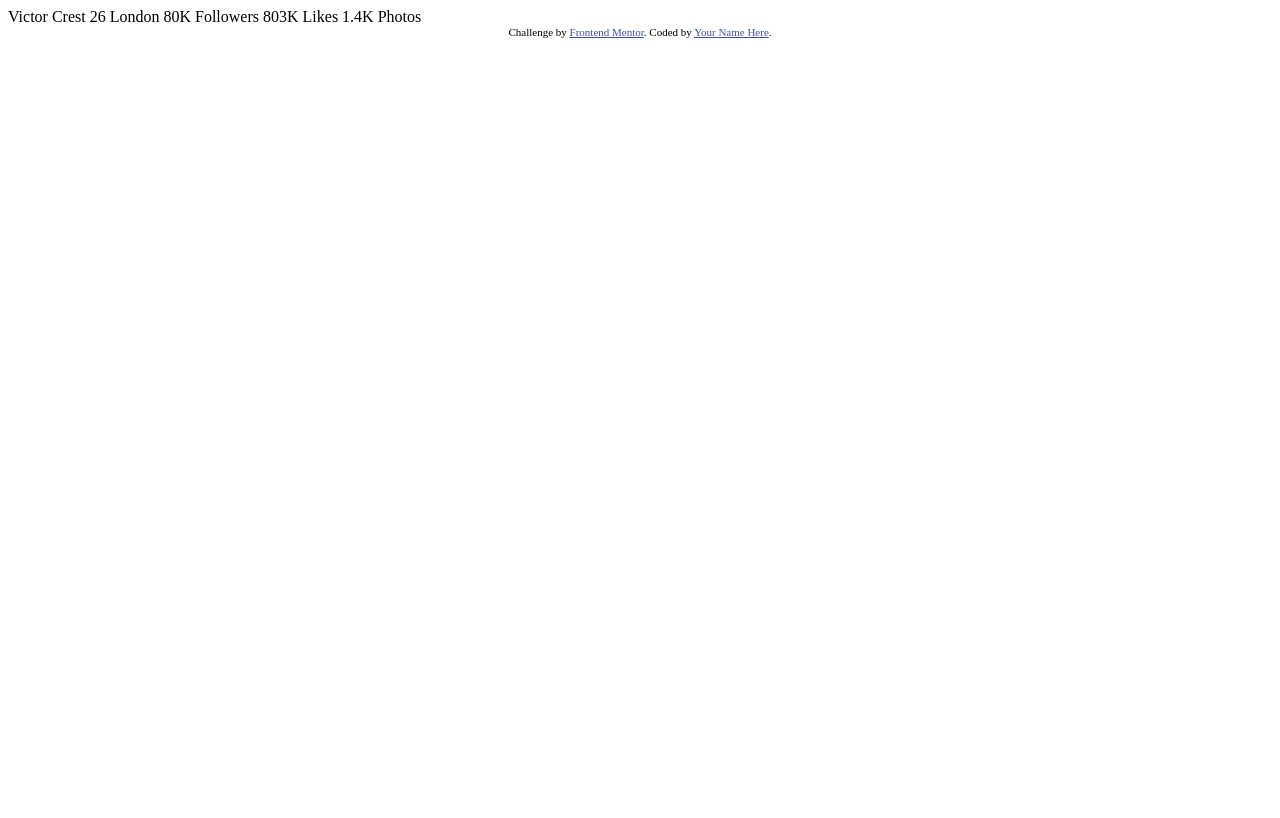
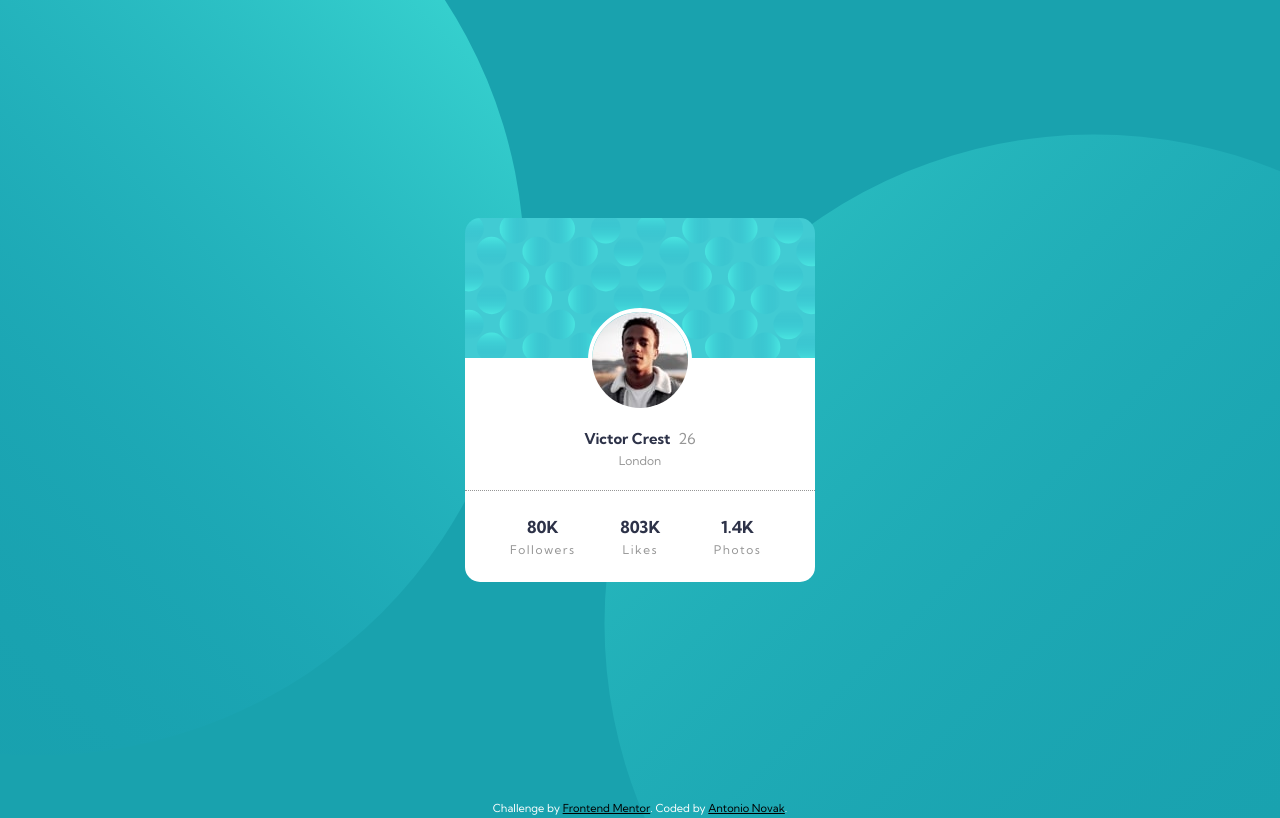
Before and after one commit to Nova988/Profile-card, a website: page dist/index.html in a window 1280 px wide. Drawn offline with Linux system fonts and the light colour scheme.

Commit message:
finished project

```diff
--- a/scss/style.scss
+++ b/scss/style.scss
@@ -0,0 +1,125 @@
+// variables
+
+// Primary
+$dark-cyan: hsl(185, 75%, 39%);
+$very-dark-desaturated-blue: hsl(229, 23%, 23%);
+$dark-grayish-blue: hsl(227, 10%, 46% );
+
+// Neutral
+$dark-gray: hsl(0, 0%, 59%);
+
+
+// Main styles
+* {
+    padding: 0;
+    margin: 0;
+    box-sizing: border-box;
+}
+
+html,
+body {
+    background: url('../images/bg-pattern-top.svg') no-repeat bottom -25% left -150%/auto, url('../images/bg-pattern-bottom.svg') no-repeat top -75% right -100%/auto $dark-cyan;
+    height: 100%;
+    width: 100%;
+    line-height: 1.6;
+    font-size: 15px;
+    font-weight: 400;
+    font-family: 'Kumbh Sans', sans-serif;
+    color: $dark-gray;
+}
+
+h1 {
+    font-weight: 700;
+    font-size: 1.4rem;
+    text-transform: capitalize;
+}
+
+ul {
+    list-style: none;
+}
+
+a {
+    display: inline-block;
+}
+
+img {
+    max-width: 100%;
+}
+
+// Utility
+.container {
+    max-width: 1100px;
+    margin: auto;
+    display: flex;
+    justify-content: center;
+    align-items: center;
+    min-height: 100vh;
+    overflow: hidden;
+}
+
+// Card style
+.card {
+    background: url('../images/bg-pattern-card.svg') no-repeat top #fff;
+    min-width: 350px;
+    text-align: center;
+    border-radius: 1rem;
+
+    &-heading {
+        padding-top: 6rem;
+
+        &-image {
+            border-radius: 50%;
+            overflow: hidden;
+            display: flex;
+            justify-content: center;
+            align-items: center;
+
+            img {
+                border-radius: 50%;
+                border: 4px solid #fff;
+            }
+        }
+
+        &-text {
+            padding: 1rem 0 1.3rem 0;
+
+            .name {
+                font-weight: 700;
+                color: $very-dark-desaturated-blue;
+
+                .age {
+                    color: $dark-gray;
+                    font-weight: 400;
+                    padding-left: 0.3rem;
+                }
+            }
+
+            .place {
+                font-size: 0.8rem;
+            }
+        }
+    }
+
+    &-info {
+        display: flex;
+        justify-content: space-between;
+        align-items: center;
+        padding: 1.5rem 3rem;
+        border-top: 1px dotted $dark-gray;
+
+        &-stat {
+            min-width: 65px;
+            font-size: 0.8rem;
+
+            p:first-child {
+                font-weight: 700;
+                color: $very-dark-desaturated-blue;
+                font-size: 1.1rem;
+            }
+
+            p:last-child {
+                letter-spacing: 0.1rem;
+            }
+        }
+    }
+}
```
Also changed, not shown: README-template.md (deleted), README.md, dist/css/style.css, dist/index.html, screenshot.png (added).
